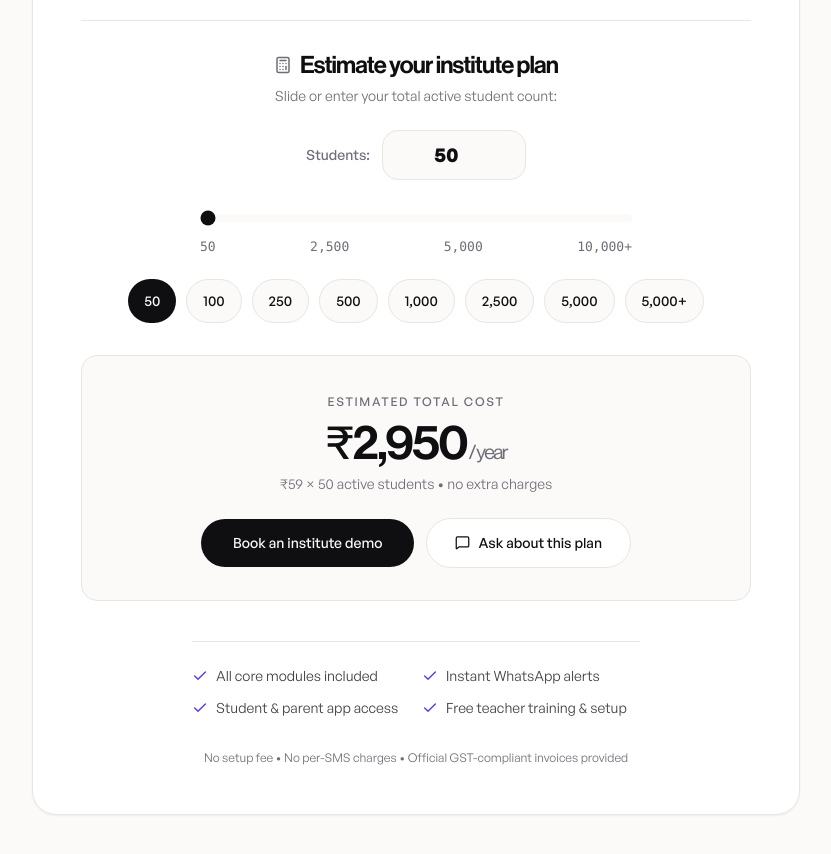
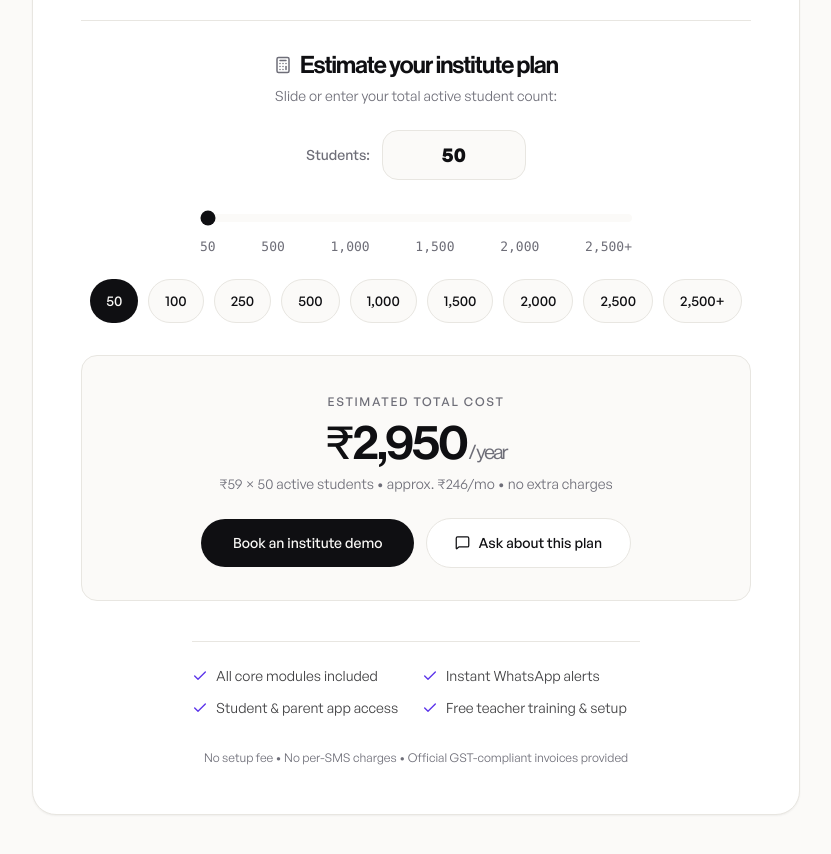
Before and after one commit to nabeelnabl/yaqeel-web-1.3, a React (Vite) app: page /business in a window 1280 px wide. Shown: the part 4080-4934 px from the top of the page, without its empty margins (224-1055 px from the left). Built offline with nearby package versions, Linux system fonts and the light colour scheme.

Commit message:
fix(pricing): redesign calculator stops to 2500 and 2500+ instead of 5000+

```diff
--- a/src/components/SimplePricing.tsx
+++ b/src/components/SimplePricing.tsx
@@ -3,7 +3,7 @@ import { Check, MessageSquare, ArrowRight, Calculator } from 'lucide-react';
 
 const WA_BASE = 'https://wa.me/918590028549';
 const FIXED_PRICE_PER_STUDENT = 59;
-const DISCOUNT_THRESHOLD = 5000;
+const DISCOUNT_THRESHOLD = 2500;
 
 const ITEMS = [
   'All core modules: attendance, fees, exams, payroll',
@@ -12,7 +12,7 @@ const ITEMS = [
   'Free dedicated onboarding, data import & staff training',
 ];
 
-const PRESETS = [50, 100, 250, 500, 1000, 2500, 5000, 7500];
+const PRESETS = [50, 100, 250, 500, 1000, 1500, 2000, 2500, 2501];
 
 export const SimplePricing: React.FC<{ onOpenDemo?: () => void }> = ({ onOpenDemo }) => {
   const [studentCount, setStudentCount] = useState<number>(50);
@@ -23,12 +23,13 @@ export const SimplePricing: React.FC<{ onOpenDemo?: () => void }> = ({ onOpenDem
   const handleSliderChange = (e: React.ChangeEvent<HTMLInputElement>) => {
     const val = parseInt(e.target.value, 10);
     if (!isNaN(val)) {
-      setStudentCount(Math.max(50, Math.min(val, 15000)));
+      setStudentCount(Math.max(50, Math.min(val, 2600)));
     }
   };
 
   const handleInputChange = (e: React.ChangeEvent<HTMLInputElement>) => {
-    const val = parseInt(e.target.value, 10);
+    const raw = e.target.value.replace(/[^0-9]/g, '');
+    const val = parseInt(raw, 10);
     if (isNaN(val)) {
       setStudentCount(0);
     } else {
@@ -38,8 +39,9 @@ export const SimplePricing: React.FC<{ onOpenDemo?: () => void }> = ({ onOpenDem
 
   const getWaLink = () => {
     if (isDiscounted) {
+      const displayCount = studentCount === 2501 ? '2,500+' : `${studentCount.toLocaleString('en-IN')}+`;
       const text = encodeURIComponent(
-        `Hi Yaqeel, our institute has ${studentCount.toLocaleString('en-IN')} students. We would like to get a discounted volume price quote.`
+        `Hi Yaqeel, our institute has ${displayCount} students. We would like to get a discounted volume price quote.`
       );
       return `${WA_BASE}?text=${text}`;
     }
@@ -94,10 +96,9 @@ export const SimplePricing: React.FC<{ onOpenDemo?: () => void }> = ({ onOpenDem
               <span className="text-sm font-medium text-mute">Students:</span>
               <div className="relative inline-flex items-center">
                 <input
-                  type="number"
-                  min="50"
-                  max="50000"
-                  value={studentCount === 0 ? '' : studentCount}
+                  type="text"
+                  inputMode="numeric"
+                  value={studentCount === 0 ? '' : studentCount === 2501 ? '2,500+' : studentCount.toString()}
                   onChange={handleInputChange}
                   placeholder="50"
                   className="w-36 rounded-2xl border border-line bg-paper px-4 py-2.5 text-center text-xl font-bold text-ink focus:border-ink focus:outline-none transition"
@@ -111,26 +112,28 @@ export const SimplePricing: React.FC<{ onOpenDemo?: () => void }> = ({ onOpenDem
               <input
                 type="range"
                 min="50"
-                max="10000"
+                max="2600"
                 step="50"
-                value={studentCount}
+                value={Math.min(studentCount, 2600)}
                 onChange={handleSliderChange}
                 className="w-full h-2 bg-paper rounded-lg appearance-none cursor-pointer accent-ink"
                 aria-label="Student count range slider"
               />
               <div className="mt-2.5 flex justify-between text-xs sm:text-[13px] text-mute font-mono">
                 <span>50</span>
-                <span>2,500</span>
-                <span>5,000</span>
-                <span>10,000+</span>
+                <span>500</span>
+                <span>1,000</span>
+                <span>1,500</span>
+                <span>2,000</span>
+                <span>2,500+</span>
               </div>
             </div>
 
             {/* Quick Preset Chips */}
             <div className="mt-6 flex flex-wrap items-center justify-center gap-2.5">
               {PRESETS.map((count) => {
-                const label = count === 7500 ? '5,000+' : count.toLocaleString('en-IN');
-                const isSelected = count === 7500 ? studentCount > 5000 : studentCount === count;
+                const label = count === 2501 ? '2,500+' : count.toLocaleString('en-IN');
+                const isSelected = count === 2501 ? studentCount > 2500 : studentCount === count;
                 return (
                   <button
                     key={count}
@@ -139,7 +142,7 @@ export const SimplePricing: React.FC<{ onOpenDemo?: () => void }> = ({ onOpenDem
                     className={`rounded-full px-4 py-2 min-h-[44px] inline-flex items-center justify-center text-xs sm:text-sm font-medium transition cursor-pointer ${
                       isSelected
                         ? 'bg-ink text-paper'
-                        : 'border border-line bg-paper text-ink hover:border-ink'
+                        : 'border border-line bg-paper text-ink hover:border-ink hover:bg-white'
                     }`}
                   >
                     {label}
@@ -151,16 +154,16 @@ export const SimplePricing: React.FC<{ onOpenDemo?: () => void }> = ({ onOpenDem
             {/* Calculation Output Box */}
             <div className="mt-8 rounded-2xl border border-line bg-paper p-6 sm:p-8 text-center transition-all">
               {isDiscounted ? (
-                /* 5000+ Students Discount Option */
+                /* 2,500+ Students Discount Option */
                 <div>
                   <div className="inline-block eyebrow text-accent mb-2">
-                    Enterprise Volume Tier
+                    Enterprise Volume Tier &bull; 2,500+ Students
                   </div>
                   <div className="h-display text-3xl sm:text-4xl text-ink">
                     Special Discounted Pricing
                   </div>
                   <p className="mt-2 text-sm text-mute max-w-md mx-auto leading-relaxed">
-                    Institutes with {studentCount.toLocaleString('en-IN')} students qualify for our custom discounted volume slabs.
+                    Institutes with {studentCount === 2501 ? '2,500+' : `${studentCount.toLocaleString('en-IN')}+`} students qualify for our custom discounted volume slabs.
                   </p>
 
                   <div className="mt-6 flex flex-col sm:flex-row items-center justify-center gap-3">
@@ -188,7 +191,7 @@ export const SimplePricing: React.FC<{ onOpenDemo?: () => void }> = ({ onOpenDem
                   </p>
                 </div>
               ) : (
-                /* Standard <= 5000 Calculation */
+                /* Standard <= 2500 Calculation */
                 <div>
                   <span className="eyebrow">Estimated Total Cost</span>
                   <div className="h-display mt-2 text-4xl sm:text-5xl text-ink">
@@ -196,7 +199,7 @@ export const SimplePricing: React.FC<{ onOpenDemo?: () => void }> = ({ onOpenDem
                     <span className="text-lg sm:text-xl font-normal text-mute"> / year</span>
                   </div>
                   <p className="mt-1 text-xs sm:text-sm text-mute">
-                    ₹59 &times; {studentCount.toLocaleString('en-IN')} active students &bull; no extra charges
+                    ₹59 &times; {studentCount.toLocaleString('en-IN')} active students &bull; approx. ₹{Math.round(totalPrice / 12).toLocaleString('en-IN')}/mo &bull; no extra charges
                   </p>
 
                   <div className="mt-6 flex flex-col sm:flex-row items-center justify-center gap-3">
--- a/src/pages/BusinessPage.tsx
+++ b/src/pages/BusinessPage.tsx
@@ -109,12 +109,13 @@ export const BusinessPage: React.FC = () => {
     window.open(WA_DEMO, '_blank');
   };
 
-  const isCalcDiscounted = calcCount > 5000;
+  const isCalcDiscounted = calcCount > 2500;
   const calcTotal = calcCount * 59;
 
   const getCalcWaLink = () => {
     if (isCalcDiscounted) {
-      return `${WA_BASE}?text=${encodeURIComponent(`Hi Yaqeel, our institute has ${calcCount.toLocaleString('en-IN')} students. We would like to get a discounted enterprise volume price quote.`)}`;
+      const displayCount = calcCount === 2501 ? '2,500+' : `${calcCount.toLocaleString('en-IN')}+`;
+      return `${WA_BASE}?text=${encodeURIComponent(`Hi Yaqeel, our institute has ${displayCount} students. We would like to get a discounted volume price quote.`)}`;
     }
     return `${WA_BASE}?text=${encodeURIComponent(`Hi Yaqeel, our institute has ${calcCount.toLocaleString('en-IN')} students. We would like to start with the ₹59/student plan.`)}`;
   };
@@ -354,12 +355,12 @@ export const BusinessPage: React.FC = () => {
                 <div className="mt-6 flex items-center justify-center gap-3">
                   <span className="text-sm font-medium text-mute">Students:</span>
                   <input
-                    type="number"
-                    min="50"
-                    max="50000"
-                    value={calcCount === 0 ? '' : calcCount}
+                    type="text"
+                    inputMode="numeric"
+                    value={calcCount === 0 ? '' : calcCount === 2501 ? '2,500+' : calcCount.toString()}
                     onChange={(e) => {
-                      const v = parseInt(e.target.value, 10);
+                      const raw = e.target.value.replace(/[^0-9]/g, '');
+                      const v = parseInt(raw, 10);
                       setCalcCount(isNaN(v) ? 0 : Math.max(0, Math.min(v, 50000)));
                     }}
                     placeholder="50"
@@ -372,29 +373,31 @@ export const BusinessPage: React.FC = () => {
                   <input
                     type="range"
                     min="50"
-                    max="10000"
+                    max="2600"
                     step="50"
-                    value={calcCount}
+                    value={Math.min(calcCount, 2600)}
                     onChange={(e) => {
                       const v = parseInt(e.target.value, 10);
-                      if (!isNaN(v)) setCalcCount(Math.max(50, Math.min(v, 15000)));
+                      if (!isNaN(v)) setCalcCount(Math.max(50, Math.min(v, 2600)));
                     }}
                     className="w-full h-2 bg-paper rounded-lg appearance-none cursor-pointer accent-ink"
                     aria-label="Student count range slider"
                   />
                   <div className="mt-2.5 flex justify-between text-xs sm:text-[13px] text-mute font-mono">
                     <span>50</span>
-                    <span>2,500</span>
-                    <span>5,000</span>
-                    <span>10,000+</span>
+                    <span>500</span>
+                    <span>1,000</span>
+                    <span>1,500</span>
+                    <span>2,000</span>
+                    <span>2,500+</span>
                   </div>
                 </div>
 
                 {/* Quick Presets */}
                 <div className="mt-6 flex flex-wrap items-center justify-center gap-2.5">
-                  {[50, 100, 250, 500, 1000, 2500, 5000, 7500].map((count) => {
-                    const label = count === 7500 ? '5,000+' : count.toLocaleString('en-IN');
-                    const isSelected = count === 7500 ? calcCount > 5000 : calcCount === count;
+                  {[50, 100, 250, 500, 1000, 1500, 2000, 2500, 2501].map((count) => {
+                    const label = count === 2501 ? '2,500+' : count.toLocaleString('en-IN');
+                    const isSelected = count === 2501 ? calcCount > 2500 : calcCount === count;
                     return (
                       <button
                         key={count}
@@ -403,7 +406,7 @@ export const BusinessPage: React.FC = () => {
                         className={`rounded-full px-4 py-2 min-h-[44px] inline-flex items-center justify-center text-xs sm:text-sm font-medium transition cursor-pointer ${
                           isSelected
                             ? 'bg-ink text-paper'
-                            : 'border border-line bg-paper text-ink hover:border-ink'
+                            : 'border border-line bg-paper text-ink hover:border-ink hover:bg-white'
                         }`}
                       >
                         {label}
@@ -417,13 +420,13 @@ export const BusinessPage: React.FC = () => {
                   {isCalcDiscounted ? (
                     <div>
                       <div className="inline-block eyebrow text-accent mb-2">
-                        Enterprise Volume Tier
+                        Enterprise Volume Tier &bull; 2,500+ Students
                       </div>
                       <div className="h-display text-3xl sm:text-4xl text-ink">
                         Special Discounted Pricing
                       </div>
                       <p className="mt-2 text-sm text-mute max-w-md mx-auto leading-relaxed">
-                        Institutes with {calcCount.toLocaleString('en-IN')} students qualify for our custom discounted volume slabs.
+                        Institutes with {calcCount === 2501 ? '2,500+' : `${calcCount.toLocaleString('en-IN')}+`} students qualify for our custom discounted volume slabs.
                       </p>
 
                       <div className="mt-6 flex flex-col sm:flex-row items-center justify-center gap-3">
@@ -455,7 +458,7 @@ export const BusinessPage: React.FC = () => {
                         <span className="text-lg sm:text-xl font-normal text-mute"> / year</span>
                       </div>
                       <p className="mt-1 text-xs sm:text-sm text-mute">
-                        ₹59 &times; {calcCount.toLocaleString('en-IN')} active students &bull; no extra charges
+                        ₹59 &times; {calcCount.toLocaleString('en-IN')} active students &bull; approx. ₹{Math.round(calcTotal / 12).toLocaleString('en-IN')}/mo &bull; no extra charges
                       </p>
 
                       <div className="mt-6 flex flex-col sm:flex-row items-center justify-center gap-3">
```
